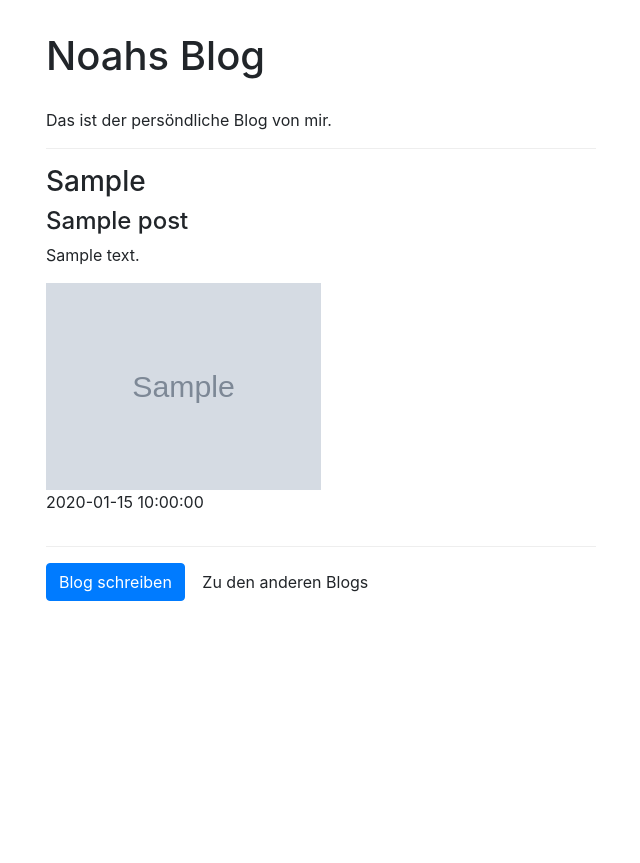
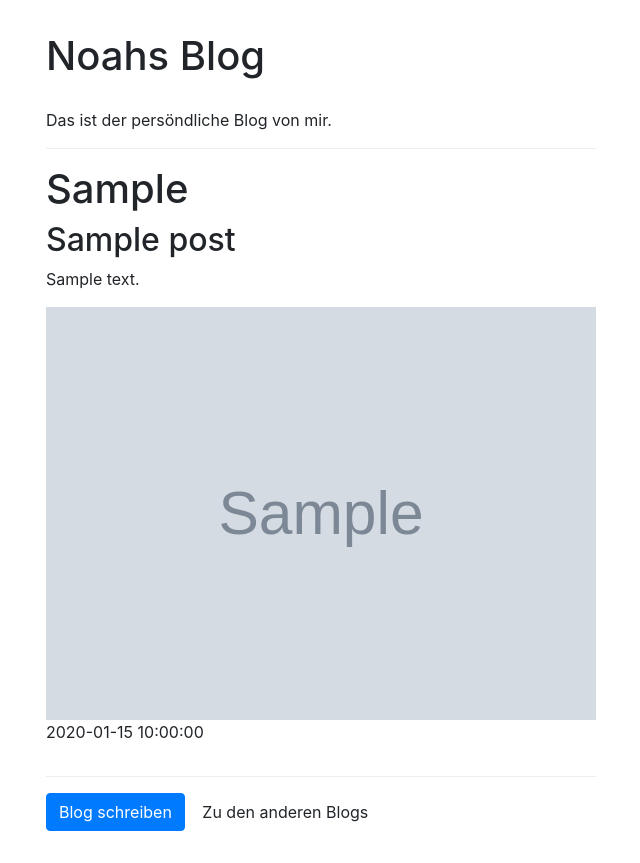
Before and after one commit to NoahZiltener/blj-blog, a PHP site: page / in a window 1280 px wide. Shown: the whole page, without its empty margins (319-959 px from the left). Before the commit the page ends 601 px from the top, so only its background shows below. Run offline with PHP 8.4, Linux system fonts and the light colour scheme; tables that the repository leaves empty or names only in its code hold one stand-in row (values such as "Sample post"); grey boxes marked "Sample" are stand-in pictures; some libraries are stand-ins or nearby versions.

Commit message:
Version 5

```diff
--- a/blog.php
+++ b/blog.php
@@ -30,7 +30,7 @@
         $name    = trim($_POST['name']    ?? '');
         $blog   = trim($_POST['blog']   ?? '');
         $title = trim($_POST['title'] ??'');
-        $image = trim($_Post['image'] ??'');
+        $image = trim($_POST['image'] ??'');
         if($name === ''){
             $errors[] = "Bitte geben sie einen Namen ein.";
         }
--- a/index.php
+++ b/index.php
@@ -21,13 +21,13 @@
 
     foreach($stmt as $output){?>
         <div class="form-actions">
-            <h3><?= htmlspecialchars($output['created_by'], ENT_QUOTES, "UTF-8"); ?></h1>
-            <h4><?= htmlspecialchars($output['post_title'], ENT_QUOTES, "UTF-8"); ?></h1>
+            <h1><?= htmlspecialchars($output['created_by'], ENT_QUOTES, "UTF-8"); ?></h1>
+            <h2><?= htmlspecialchars($output['post_title'], ENT_QUOTES, "UTF-8"); ?></h2>
             <p><?= htmlspecialchars($output['post_text'], ENT_QUOTES, "UTF-8"); ?></p>
-            <?php if(htmlspecialchars($output['created_at'], ENT_QUOTES, "UTF-8") !== ''){
-                ?><img class="post_images" src="<?= htmlspecialchars($output['post_image'], ENT_QUOTES, "UTF-8"); ?>" alt="Bild nicht verfügbar"><?php
-            }
-            ?>
+            <?php if( htmlspecialchars($output['post_image'], ENT_QUOTES, "UTF-8") !== ''){
+            ?><img class="post_images" src="<?= htmlspecialchars($output['post_image'], ENT_QUOTES, "UTF-8"); ?>" onError="this.src='ersatzbild.png';" alt="Bild nicht verfügbar" /><?php
+        }
+        ?>
             <p><?= htmlspecialchars($output['created_at'], ENT_QUOTES, "UTF-8"); ?></p>
         </div>
         <?php
--- a/style.css
+++ b/style.css
@@ -52,6 +52,6 @@ fieldset {
     padding-top: 10px;
 }
 .post_images{
-    width: 50%;
-    height: 50%;
+    width: 100%;
+    height: 100%;
 }
```
Also changed, not shown: ersatzbild.png (added).
